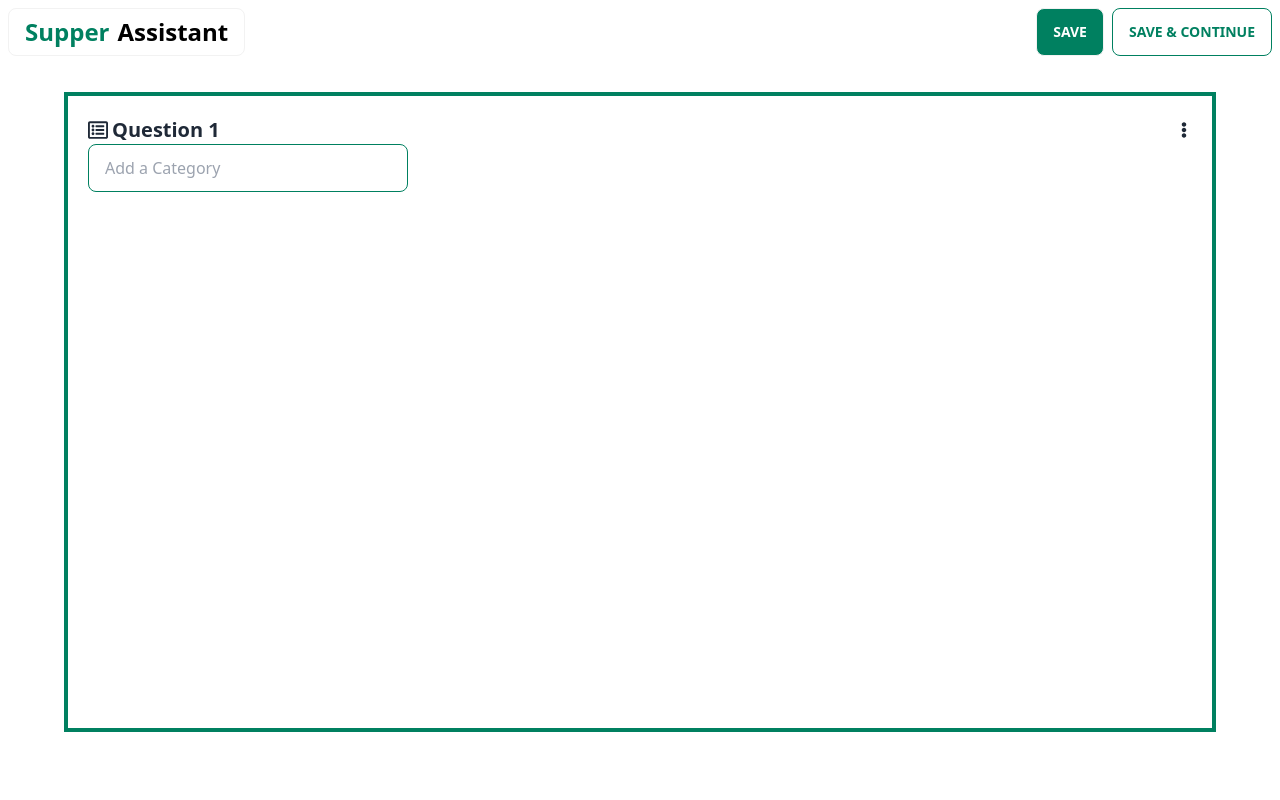
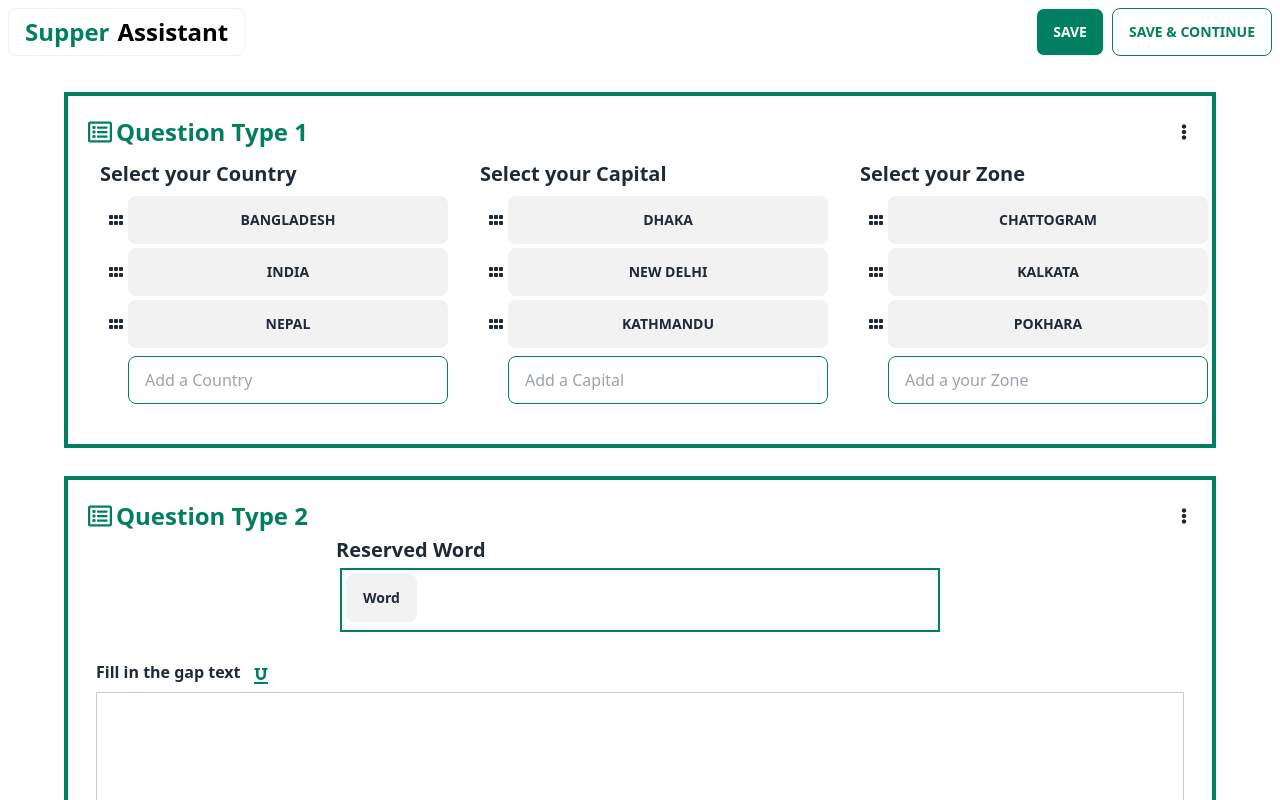
Before and after one commit to bhuiamh/SupperAssistant, a React (Vite) app: page / in a window 1280 px wide. Shown: the top 800 px of the page. Built offline with nearby package versions, Linux system fonts and the light colour scheme.

Commit message:
Two type of question added

```diff
--- a/src/components/BrilliantQuestion.jsx
+++ b/src/components/BrilliantQuestion.jsx
@@ -1,27 +1,11 @@
 import React from "react";
-import { FaEllipsisV, FaRegListAlt } from "react-icons/fa";
+import CategoryType from "./Question/CategoryType";
+import FillInTheGap from "./Question/FillInTheGap";
 const BrilliantQuestion = () => {
   return (
     <div>
-      <div className="mx-16 my-7 min-h-[80vh] border-[#008060] border-4">
-        <div className="p-5">
-          <div className="flex items-center justify-between">
-            <h1 className="font-bold text-xl gap-1 flex items-center">
-              <FaRegListAlt /> Question 1
-            </h1>
-            <button>
-              <FaEllipsisV />
-            </button>
-          </div>
-          <div>
-            <input
-              type="text"
-              placeholder="Add a Category"
-              className="input border-[#008060] w-full max-w-xs"
-            />
-          </div>
-        </div>
-      </div>
+      <CategoryType />
+      <FillInTheGap />
     </div>
   );
 };
--- /dev/null
+++ b/src/components/Question/CategoryType.jsx
@@ -0,0 +1,95 @@
+import React from "react";
+import { FaEllipsisV, FaGripHorizontal, FaRegListAlt } from "react-icons/fa";
+
+const CategoryType = () => {
+  return (
+    <div className="mx-16 my-7 min-h-[40vh] border-[#008060] border-4">
+      <div className="p-5">
+        <div className="flex items-center justify-between">
+          <h1 className="font-bold text-2xl gap-1 flex items-center text-[#008060]">
+            <FaRegListAlt /> Question Type 1
+          </h1>
+          <button>
+            <FaEllipsisV />
+          </button>
+        </div>
+        <div className="flex">
+          <div className="m-3">
+            <div>
+              <h1 className="text-xl font-semibold">Select your Country</h1>
+              <div className="m-2">
+                <button className="font-semibold flex items-center gap-1 mb-1">
+                  <FaGripHorizontal />
+                  <span className="btn w-[320px] btn-outlined">Bangladesh</span>
+                </button>
+                <button className="font-semibold flex items-center gap-1 mb-1">
+                  <FaGripHorizontal />
+                  <span className="btn w-[320px] btn-outlined">India</span>
+                </button>
+                <button className="font-semibold  flex items-center gap-1 mb-1">
+                  <FaGripHorizontal />
+                  <span className="btn w-[320px] btn-outlined">Nepal</span>
+                </button>
+                <input
+                  type="text"
+                  placeholder="Add a Country"
+                  className="ml-5 input border-[#008060] w-full max-w-xs mt-1"
+                />
+              </div>
+            </div>
+          </div>
+          <div className="m-3">
+            <div>
+              <h1 className="text-xl font-semibold">Select your Capital</h1>
+              <div className="m-2">
+                <button className="font-semibold flex items-center gap-1 mb-1">
+                  <FaGripHorizontal />
+                  <span className="btn w-[320px] btn-outlined">Dhaka</span>
+                </button>
+                <button className="font-semibold flex items-center gap-1 mb-1">
+                  <FaGripHorizontal />
+                  <span className="btn w-[320px] btn-outlined">New Delhi</span>
+                </button>
+                <button className="font-semibold  flex items-center gap-1 mb-1">
+                  <FaGripHorizontal />
+                  <span className="btn w-[320px] btn-outlined">Kathmandu</span>
+                </button>
+                <input
+                  type="text"
+                  placeholder="Add a Capital"
+                  className="ml-5 input border-[#008060] w-full max-w-xs mt-1"
+                />
+              </div>
+            </div>
+          </div>
+          <div className="m-3">
+            <div>
+              <h1 className="text-xl font-semibold">Select your Zone</h1>
+              <div className="m-2">
+                <button className="font-semibold flex items-center gap-1 mb-1">
+                  <FaGripHorizontal />
+                  <span className="btn w-[320px] btn-outlined">Chattogram</span>
+                </button>
+                <button className="font-semibold flex items-center gap-1 mb-1">
+                  <FaGripHorizontal />
+                  <span className="btn w-[320px] btn-outlined">Kalkata</span>
+                </button>
+                <button className="font-semibold  flex items-center gap-1 mb-1">
+                  <FaGripHorizontal />
+                  <span className="btn w-[320px] btn-outlined">Pokhara</span>
+                </button>
+                <input
+                  type="text"
+                  placeholder="Add a your Zone"
+                  className="ml-5 input border-[#008060] w-full max-w-xs mt-1"
+                />
+              </div>
+            </div>
+          </div>
+        </div>
+      </div>
+    </div>
+  );
+};
+
+export default CategoryType;
--- /dev/null
+++ b/src/components/Question/FillInTheGap.jsx
@@ -0,0 +1,89 @@
+import React, { useRef, useState } from "react";
+import { FaEllipsisV, FaRegListAlt, FaUnderline } from "react-icons/fa";
+
+const FillInTheGap = () => {
+  const editorRef = useRef(null);
+  const [underlinedWords, setUnderlinedWords] = useState(["Word"]);
+  const [inputText, setInputText] = useState("");
+
+  const handleUnderline = () => {
+    document.execCommand("underline", false, null);
+    const selectedText = window.getSelection().toString();
+    if (selectedText) {
+      setUnderlinedWords((prevWords) => [...prevWords, selectedText]);
+      const regex = new RegExp(`\\b(${underlinedWords.join("|")})\\b`, "gi");
+
+      const replaceUnderlinedWord = inputText.replace(regex, "_____");
+
+      inputText(replaceUnderlinedWord);
+    }
+  };
+
+  const handleInput = (e) => {
+    const text = e.target.textContent;
+
+    const regex = new RegExp(`\\b(${underlinedWords.join("|")})\\b`, "gi");
+
+    const replaceUnderlinedWord = text.replace(regex, "_____");
+
+    setInputText(replaceUnderlinedWord);
+  };
+
+  return (
+    <div className="mx-16 my-7 min-h-[40vh] border-[#008060] border-4">
+      <div className="p-5">
+        <div className="flex items-center justify-between">
+          <h1 className="font-bold text-2xl gap-1 flex items-center text-[#008060]">
+            <FaRegListAlt /> Question Type 2
+          </h1>
+          <button>
+            <FaEllipsisV />
+          </button>
+        </div>
+        <div className="flex justify-center">
+          <div>
+            <h1 className="text-xl font-semibold my-1">Reserved Word</h1>
+
+            <div className="w-[600px] min-h-16 border-2 border-[#008060] border-solid flex m-1 gap-1">
+              <div className="flex-grow">
+                {/* Fill in the word show in here as button */}
+                {underlinedWords?.map((word) => (
+                  <button key={word} className="btn normal-case m-1">
+                    {word}
+                  </button>
+                ))}
+              </div>
+            </div>
+          </div>
+        </div>
+        <div className="m-2">
+          <h1 className="mx-60 my-6 font-mono font-semibold text-xl">
+            {inputText}
+          </h1>
+          <div className="form-control">
+            <div className="flex">
+              <h1 className="font-bold mr-3 mb-2"> Fill in the gap text</h1>
+              <button className="text-[#008060]" onClick={handleUnderline}>
+                <FaUnderline />
+              </button>
+            </div>
+
+            <div
+              ref={editorRef}
+              contentEditable
+              style={{
+                border: "1px solid #ccc",
+                padding: "10px",
+                minHeight: "200px",
+              }}
+              placeholder={inputText || "Type your text here..."}
+              onInput={handleInput}
+            ></div>
+          </div>
+        </div>
+      </div>
+    </div>
+  );
+};
+
+export default FillInTheGap;
```
